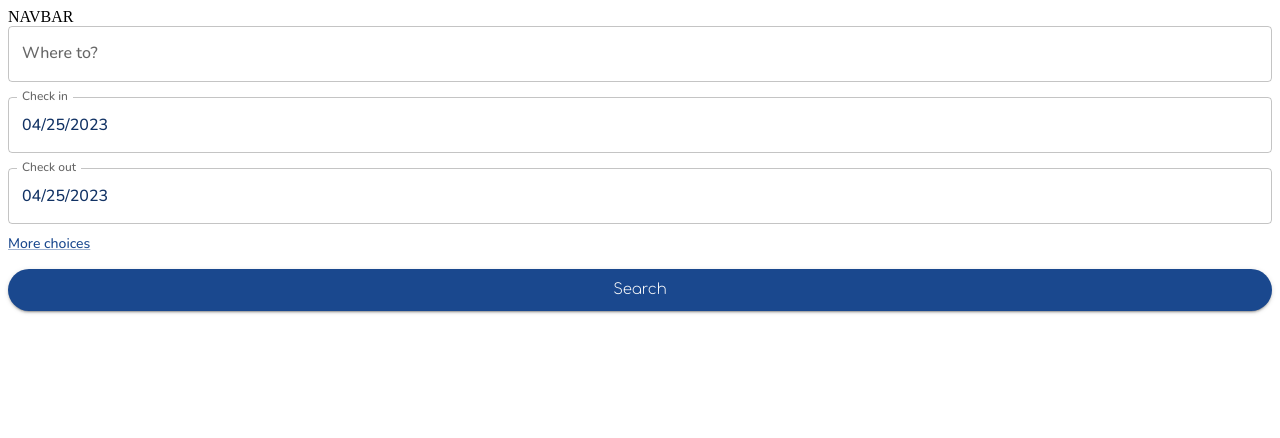
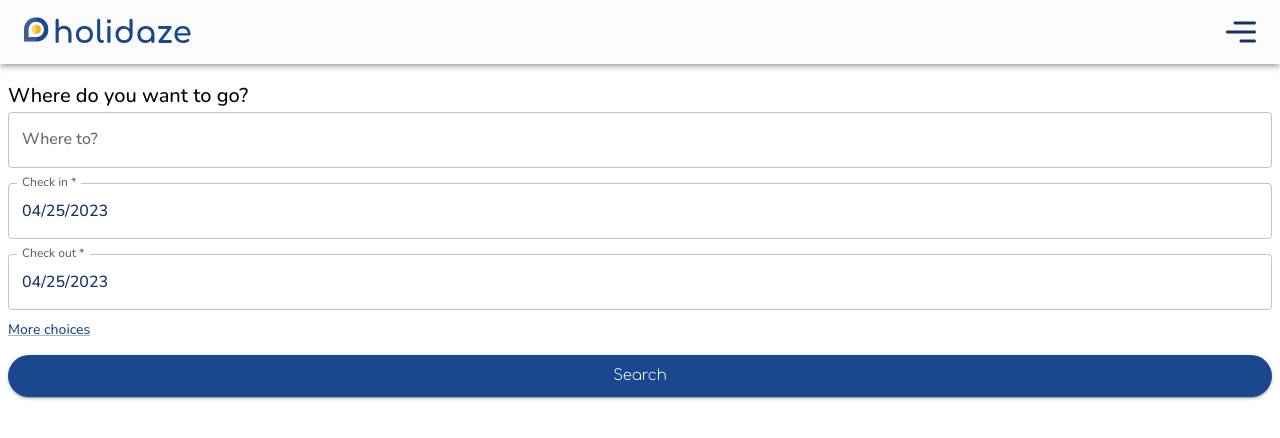
Before and after one commit to SiriHoyas/Holidaze, a React (Vite) app: page / in a window 1280 px wide. Shown: the top 438 px of the page. Built offline with nearby package versions, Linux system fonts and the light colour scheme.

Commit message:
Starts initial work on navbar

```diff
--- a/src/components/DatePicker/index.jsx
+++ b/src/components/DatePicker/index.jsx
@@ -16,8 +16,8 @@ function DateRangePicker() {
 
   return (
     <LocalizationProvider dateAdapter={AdapterDayjs}>
-      <DatePicker value={checkInDate} onChange={(newValue) => setcheckInDate(newValue)} label="Check in" sx={{ marginBottom: "15px", marginTop: "15px" }} />
-      <DatePicker value={checkOutDate} onChange={(newValue) => setcheckOutDate(newValue)} label="Check out" />
+      <DatePicker value={checkInDate} onChange={(newValue) => setcheckInDate(newValue)} label="Check in *" sx={{ marginBottom: "15px", marginTop: "15px" }} />
+      <DatePicker value={checkOutDate} onChange={(newValue) => setcheckOutDate(newValue)} label="Check out *" />
     </LocalizationProvider>
   );
 }
--- a/src/components/Layout/Header/index.jsx
+++ b/src/components/Layout/Header/index.jsx
@@ -1,5 +1,17 @@
+import { AppBar, Toolbar } from "@mui/material";
+
+import LogoHorizontal from "../../UI/brand/LogoHorizontal";
+import MenuIcon from "../../UI/icons/MenuIcon";
+
 function Header() {
-  return <>NAVBAR</>;
+  return (
+    <AppBar color="inherit">
+      <Toolbar sx={{ justifyContent: "space-between", display: "flex" }}>
+        <LogoHorizontal />
+        <MenuIcon />
+      </Toolbar>
+    </AppBar>
+  );
 }
 
 export default Header;
--- a/src/components/Search/index.jsx
+++ b/src/components/Search/index.jsx
@@ -1,4 +1,4 @@
-import { Grid, Button as MuiButton, TextField } from "@mui/material";
+import { Grid, Button as MuiButton, TextField, Typography } from "@mui/material";
 
 import Button from "../UI/Button";
 import DateRangePicker from "../DatePicker";
@@ -15,7 +15,8 @@ function Search() {
   }
 
   return (
-    <Grid container direction="column">
+    <Grid container direction="column" sx={{ mt: "5rem" }}>
+      <Typography variant="h6">Where do you want to go?</Typography>
       <TextField
         id="outlined-basic"
         label="Where to?"
```
